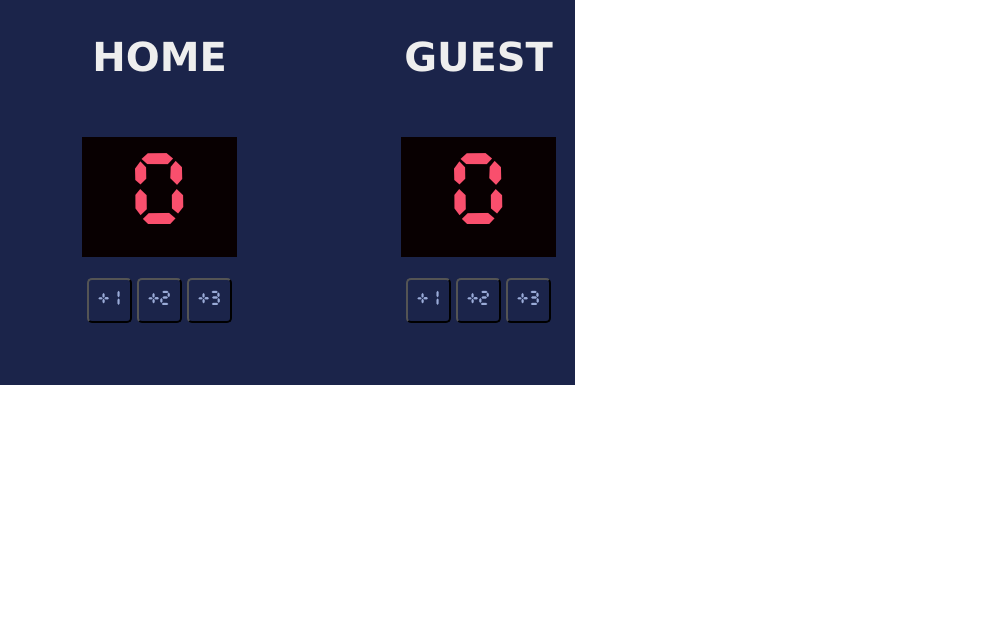
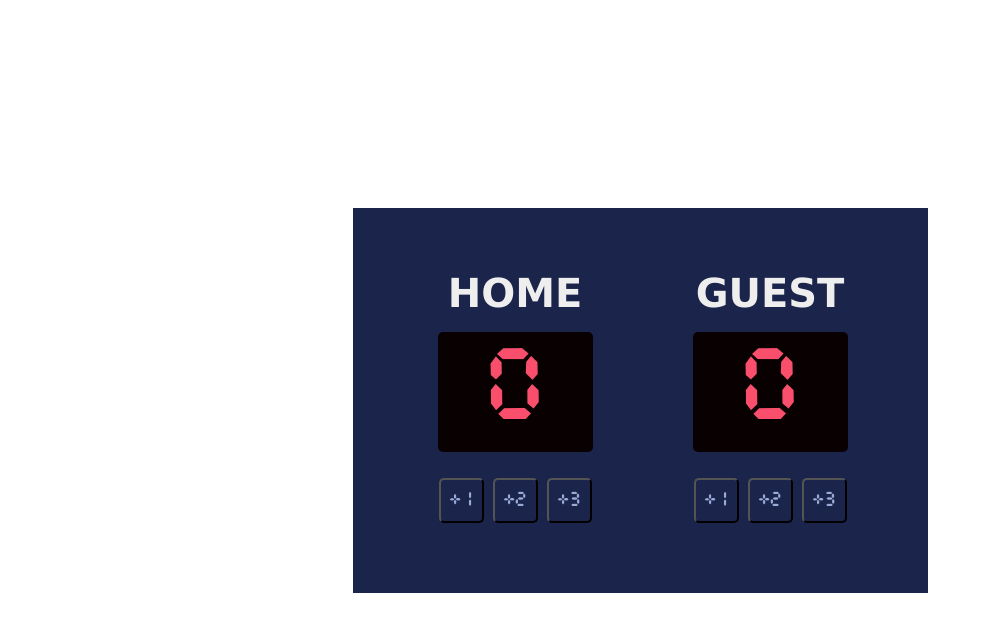
Before and after one commit to Gopika-BS/Basketball-Scoreboard, a plain HTML site: page index.html in a window 1280 px wide. Shown: the whole page, without its empty margins (0-991 px from the left). Drawn offline with Linux system fonts and the light colour scheme.

Commit message:
CSS and HTML syntax corrections

```diff
--- a/index.css
+++ b/index.css
@@ -2,10 +2,20 @@
   font-family: Cursed Timer ULiL;
   src: url(CursedTimerUlil-Aznm.ttf);
 }
-
+*,
+*::after,
+*::before {
+  box-sizing: border-box;
+  padding: 0;
+  margin: 0;
+}
 body {
   margin: 0;
   font-family: Verdana, Geneva, Tahoma, sans-serif;
+  min-height: 100vh;
+  display: flex;
+  align-items: center;
+  justify-content: center;
 }
 
 .container {
@@ -13,20 +23,23 @@ body {
   height: 385px;
   background-color: #1b244a;
   display: flex;
-  justify-content: space-around;
+  padding: 68px 85px;
+  gap: 100px;
+  /* justify-content: space-around; */
 }
-.section1 {
+.section {
   display: flex;
   flex-direction: column;
   align-items: center;
   text-align: center;
 }
 
-h3 {
+.title {
   color: #eeeeee;
   font-weight: 700;
   font-size: 40px;
   line-height: 35.89px;
+  padding-bottom: 21px;
 }
 .score {
   width: 155px;
@@ -34,19 +47,21 @@ h3 {
   background-color: #080001;
   font-family: Cursed Timer ULiL;
   color: #f94f6d;
-  margin: 21px 82px;
+  /* margin: 21px 82px; */
   text-align: center;
   display: flex;
   justify-content: center;
   align-items: center;
   font-weight: 400;
   font-size: 90px;
+  margin-bottom: 26px;
+  border-radius: 5px;
 }
-/* .score span {
-  font-weight: 400;
-  font-size: 90px;
-} */
-#btn {
+.btn-grp {
+  display: flex;
+  gap: 9px;
+}
+.btn {
   font-family: Cursed Timer ULiL;
   color: #9aabd8;
   font-weight: 400;
@@ -56,6 +71,3 @@ h3 {
   border-radius: 5px;
   background-color: #1b244a;
 }
-.btn1:hover {
-  width: 47px;
-}
--- a/index.html
+++ b/index.html
@@ -3,26 +3,26 @@
     <link rel="stylesheet" href="index.css" />
   </head>
   <body>
-    <div class="container">
-      <div class="section1">
-        <h3>HOME</h3>
-        <div class="score" id="home"><span>0</span></div>
-        <span>
-          <button class="btn1" id="btn" onclick="hbtn1()">+1</button>
-          <button class="btn2" id="btn" onclick="hbtn2()">+2</button>
-          <button class="btn3" id="btn" onclick="hbtn3()">+3</button>
-        </span>
+    <section class="container">
+      <div class="section">
+        <h3 class="title">HOME</h3>
+        <div class="score" id="home">0</div>
+        <div class="btn-grp">
+          <button class="btn btn1" onclick="hbtn1()">+1</button>
+          <button class="btn btn2" onclick="hbtn2()">+2</button>
+          <button class="btn btn3" onclick="hbtn3()">+3</button>
+        </div>
       </div>
-      <div class="section1">
-        <h3>GUEST</h3>
-        <div class="score" id="guest"><span>0</span></div>
-        <span>
-          <button class="btn1" id="btn" onclick="gbtn1()">+1</button>
-          <button class="btn2" id="btn" onclick="gbtn2()">+2</button>
-          <button class="btn3" id="btn" onclick="gbtn3()">+3</button>
-        </span>
+      <div class="section">
+        <h3 class="title">GUEST</h3>
+        <div class="score" id="guest">0</div>
+        <div class="btn-grp">
+          <button class="btn btn1" onclick="gbtn1()">+1</button>
+          <button class="btn btn2" onclick="gbtn2()">+2</button>
+          <button class="btn btn3" onclick="gbtn3()">+3</button>
+        </div>
       </div>
-    </div>
+    </section>
     <script src="index.js"></script>
   </body>
 </html>
```
